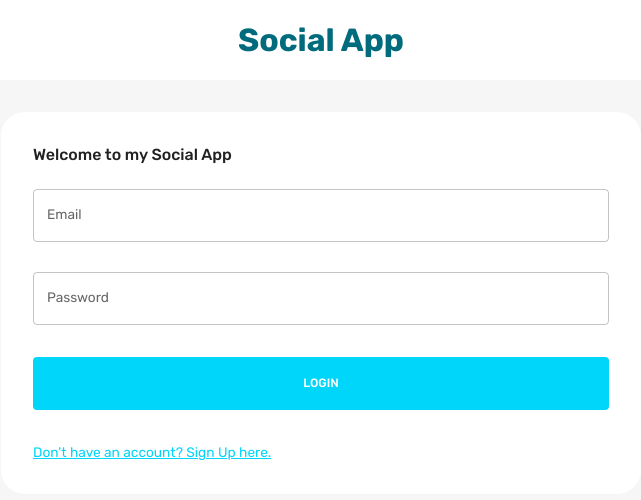
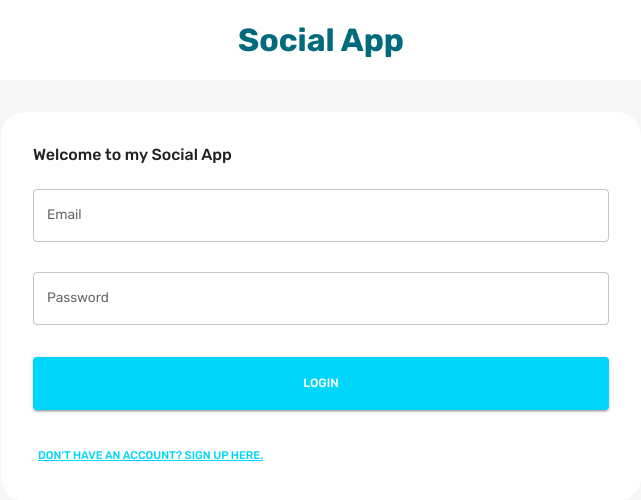
Before and after one commit to R-Villar/project-SA, a React (Vite) app in the folder client/: page / in a window 1280 px wide. Shown: the top 500 px of the page, without its empty margins (319-960 px from the left). Built offline with nearby package versions, Linux system fonts and the light colour scheme.

Commit message:
style buttons post/register/login.

```diff
--- a/client/src/scenes/loginPage/Form.jsx
+++ b/client/src/scenes/loginPage/Form.jsx
@@ -237,6 +237,7 @@ export const Form = () => {
 					{/* BUTTONS */}
 					<Box>
 						<Button
+							variant='contained'
 							fullWidth
 							type='submit'
 							sx={{
@@ -249,7 +250,9 @@ export const Form = () => {
 						>
 							{isLogin ? "LOGIN" : "REGISTER"}
 						</Button>
-						<Typography
+						<Button
+							size='small'
+							variant='text'
 							onClick={() => {
 								setPageType(isLogin ? "register" : "login");
 								resetForm();
@@ -259,14 +262,14 @@ export const Form = () => {
 								color: palette.primary.main,
 								"&:hover": {
 									cursor: "pointer",
-									color: palette.primary.light,
+									color: palette.primary.main,
 								},
 							}}
 						>
 							{isLogin
 								? "Don't have an account? Sign Up here."
 								: "Already have an account? Login here."}
-						</Typography>
+						</Button>
 					</Box>
 				</form>
 			)}
--- a/client/src/scenes/widgets/MyPostWidget.jsx
+++ b/client/src/scenes/widgets/MyPostWidget.jsx
@@ -90,7 +90,7 @@ export const MyPostWidget = ({ picturePath }) => {
 				</Box>
 			)}
 
-			<Divider sx={{ margin: "1.25rem 0" }} />
+			<Divider sx={{ margin: "1rem 0" }} />
 
 			<FlexBetween>
 				<FlexBetween
@@ -102,6 +102,7 @@ export const MyPostWidget = ({ picturePath }) => {
 					<Typography>Image</Typography>
 				</FlexBetween>
 				<Button
+					variant='contained'
 					disabled={!post}
 					onClick={handlePost}
 					sx={{
```
